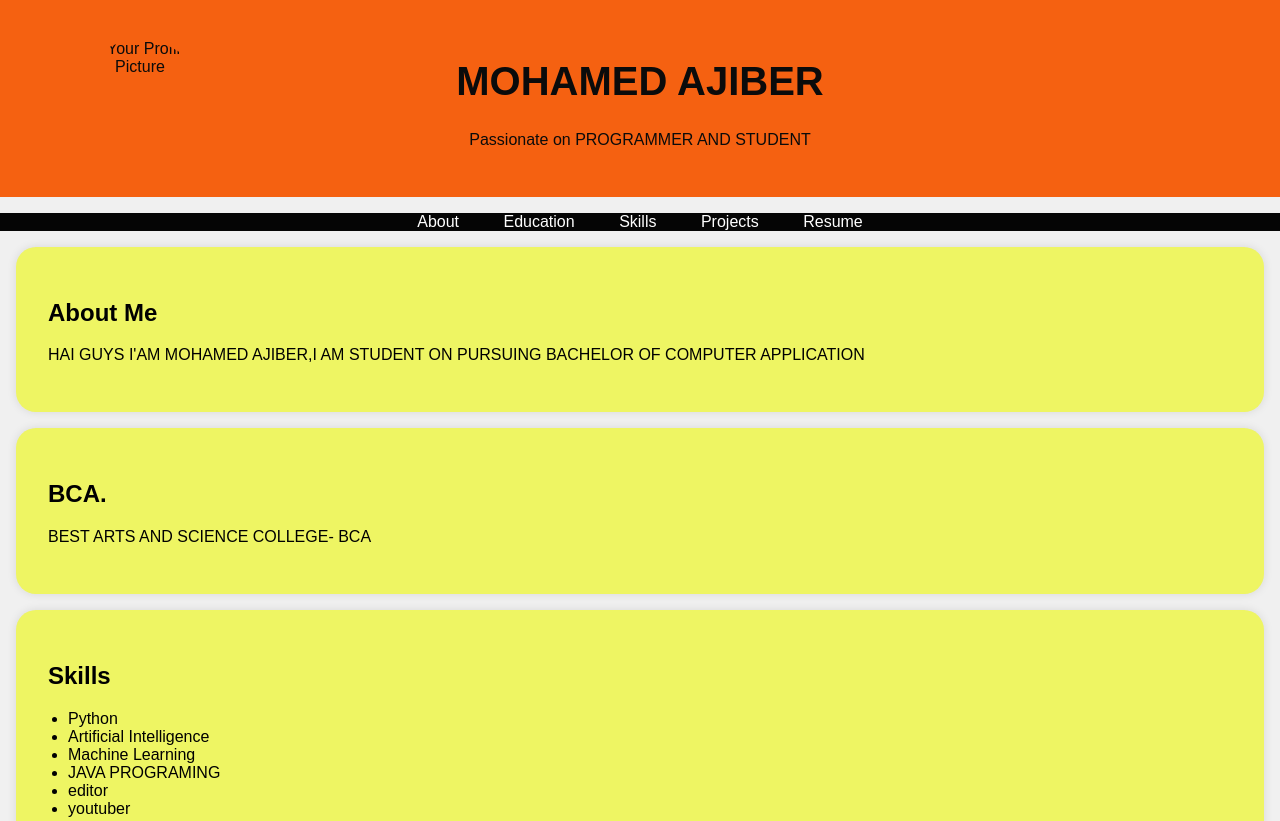
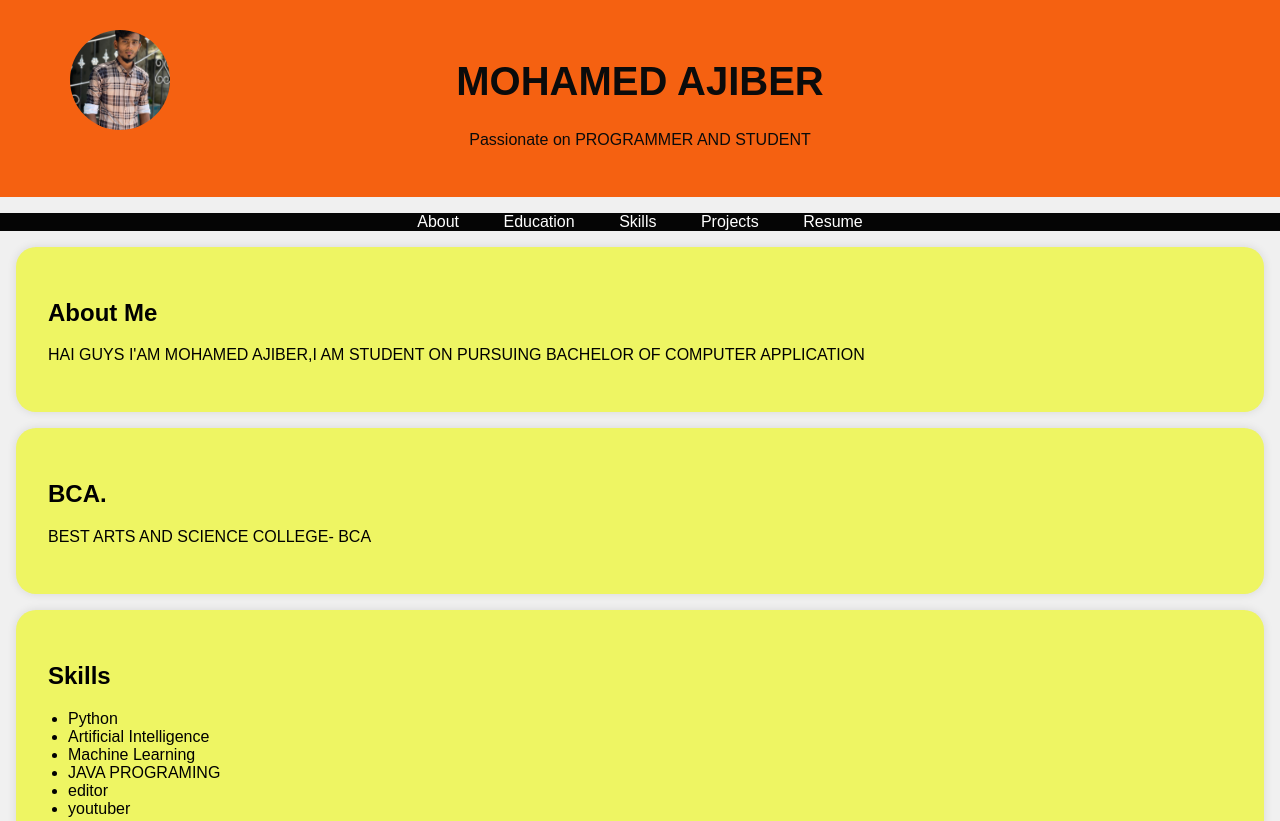
Before and after one commit to mohamedajiber/MD-AJIBER-PORTFOLIO, a plain HTML site: page index.html in a window 1280 px wide. Shown: the top 821 px of the page. Drawn offline with Linux system fonts and the light colour scheme.

Commit message:
Update index.html

```diff
--- a/index.html
+++ b/index.html
@@ -24,12 +24,12 @@
 
         /* Add styles for the round profile picture */
         .profile-picture {
-            width: 140px; /* Adjust the size as needed */
-            height: 140px;
+            width: 100px; /* Adjust the size as needed */
+            height: 100px;
             border-radius: 100%; /* Create a circular shape */
             object-fit: cover; /* To ensure the image fills the circular area */
             position: absolute; /* Add this */
-            top: 40px; /* Adjust top position as needed */
+            top: 30px; /* Adjust top position as needed */
             left: 70px; /* Adjust left position as needed */
         }
 
@@ -93,7 +93,7 @@
     <header>
         <div class="header-content">
             <!-- Add your profile picture here -->
-            <img src="AJIBER.png" alt="Your Profile Picture" class="profile-picture">
+            <img src="ajiber.jpg" alt="Your Profile Picture" class="profile-picture">
             <h1>MOHAMED AJIBER</h1>
             <p>Passionate on PROGRAMMER AND STUDENT</p>
         </div>
```
